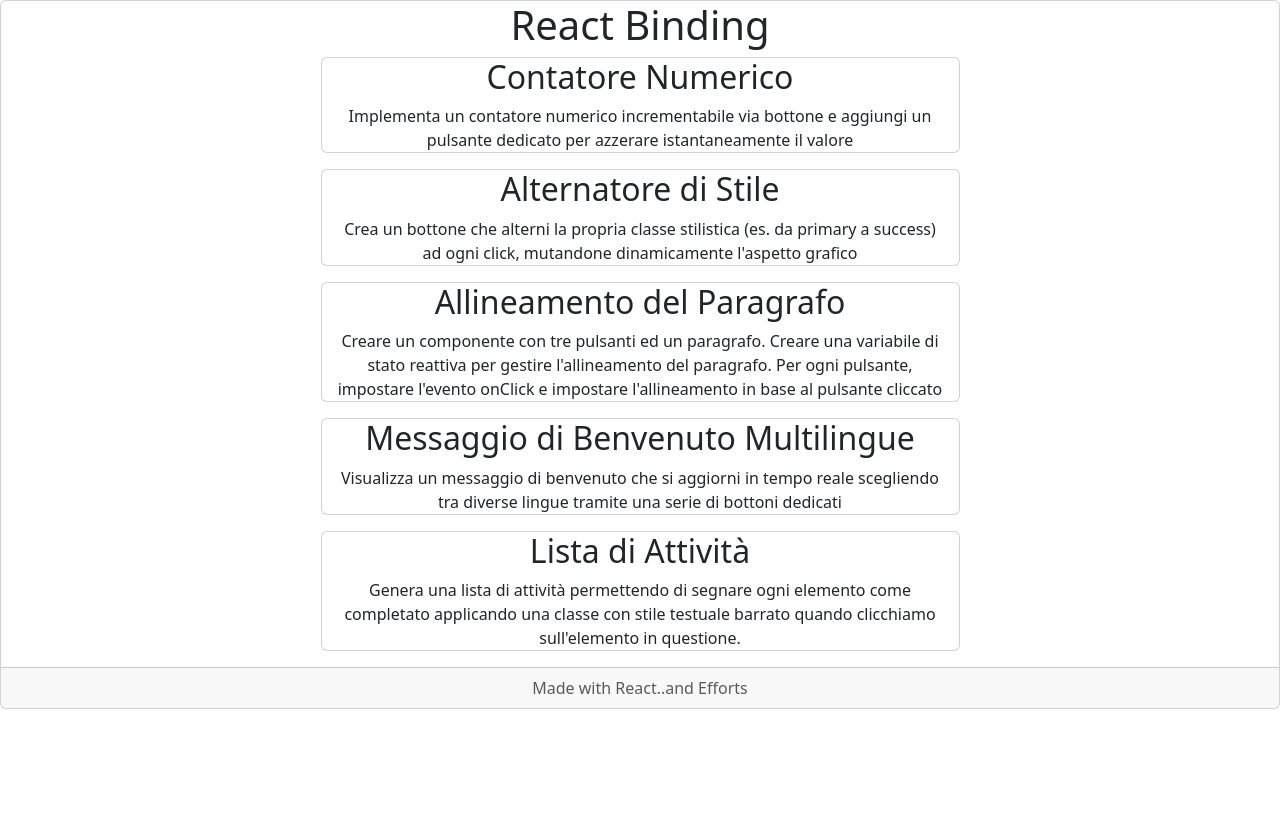
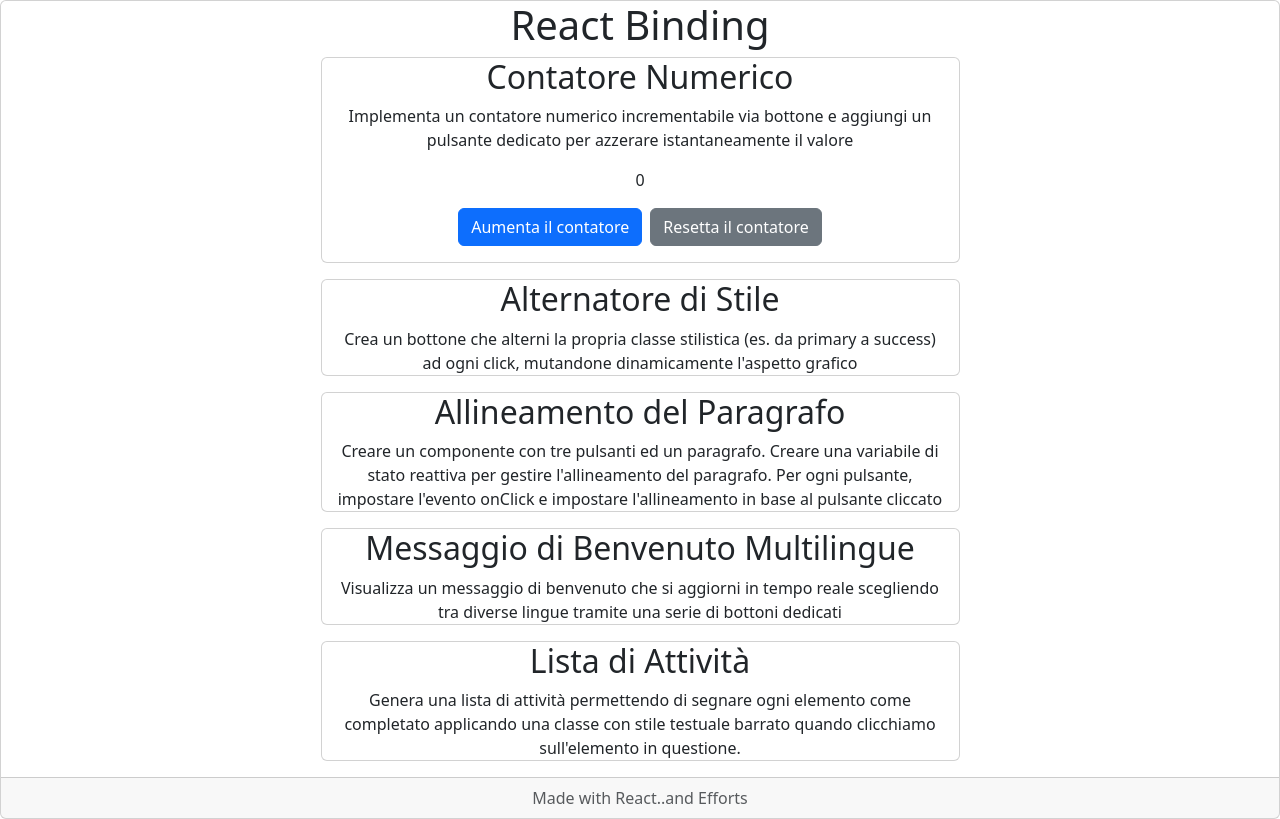
Before and after one commit to alice-rovere/react-binding, a React (Vite) app: page / in a window 1280 px wide. Built offline with nearby package versions, Linux system fonts and the light colour scheme.

Commit message:
esercizio uno completato

```diff
--- a/src/ui/FirstExerciseSection.jsx
+++ b/src/ui/FirstExerciseSection.jsx
@@ -1,3 +1,21 @@
+import { useState } from "react";
 export default function FirstExerciseSection() {
-  return null;
+  const [increment, setIncrement] = useState(0);
+  function handleIncrement() {
+    setIncrement(increment + 1);
+  }
+  function handleReset() {
+    setIncrement(0);
+  }
+  return (
+    <div>
+      <p>{increment}</p>
+      <button className="btn btn-primary mb-3" onClick={handleIncrement}>
+        Aumenta il contatore
+      </button>
+      <button className="btn btn-secondary mb-3 ms-2" onClick={handleReset}>
+        Resetta il contatore
+      </button>
+    </div>
+  );
 }
```
